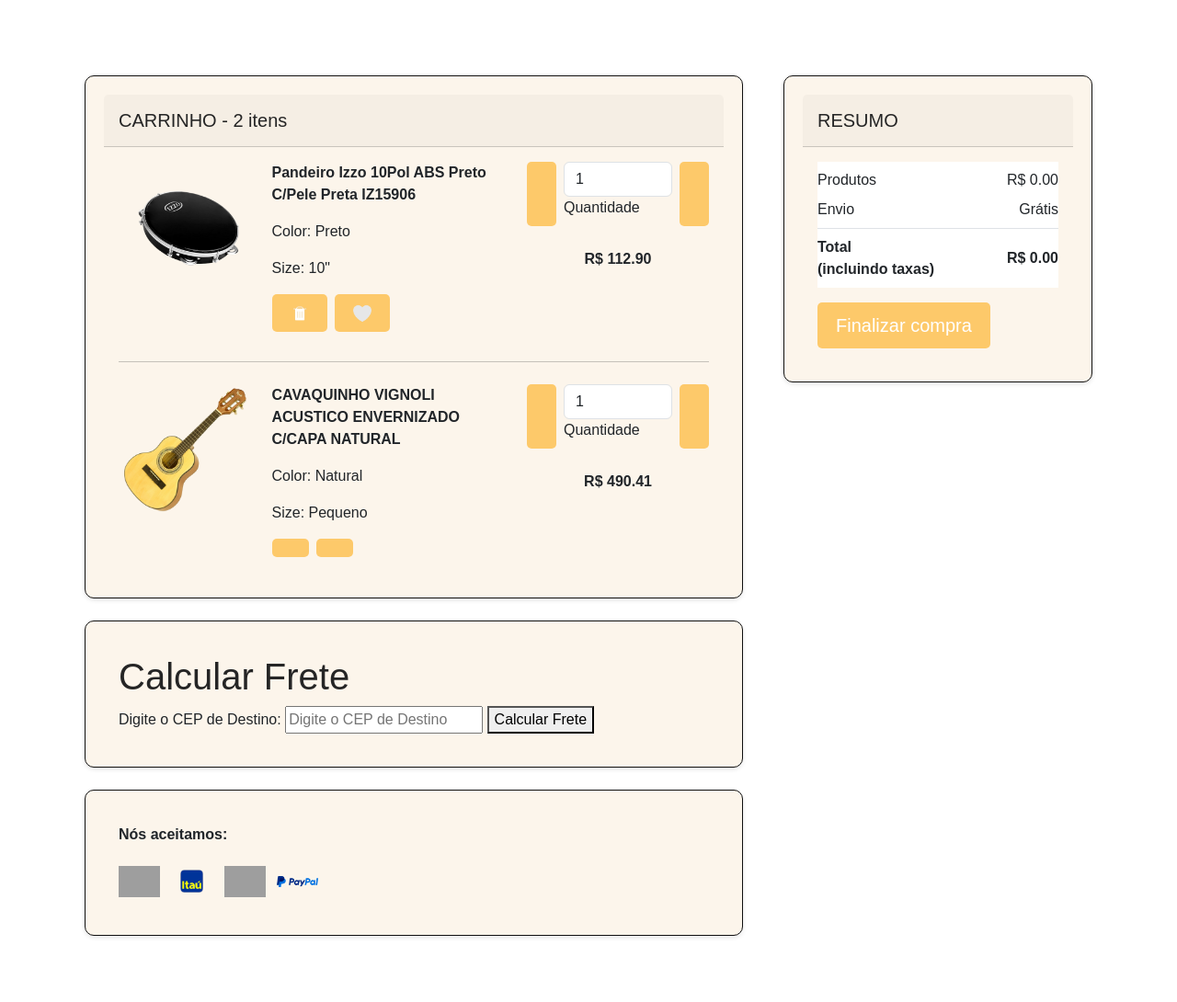
After one commit to BiaMayumi/groove, a PHP site: page /carrinho.html in a window 1280 px wide. The commit adds this page. Shown: the whole page at 92% size. Run offline with PHP 8.4, Linux system fonts and the light colour scheme; grey boxes are pictures that could not be loaded.

Commit message:
commit da mayumi

```diff
--- /dev/null
+++ b/carrinho.css
@@ -0,0 +1,123 @@
+/* Definindo as variáveis de cores */
+:root {
+    --color-black: #252525;
+    --color-black2: #101010;
+    --color-orange: #ffa6008c;
+    --color-white: #ffffff;
+    --color-white2: #FCF5EB;
+    --color-beige: #C09578;
+}
+
+/* Estilos gerais para o corpo do documento */
+body {
+    font-family: Arial, sans-serif;
+    background-color: var(--color-white);
+    color: var(--color-black);
+}
+
+/* Estilos para links */
+a {
+    color: var(--color-orange);
+    text-decoration: none;
+}
+
+a:hover {
+    text-decoration: underline;
+}
+
+/* Estilos para cabeçalhos */
+h1, h2, h3, h4, h5, h6 {
+    color: var(--color-black);
+}
+
+/* Estilos para botões */
+.btn {
+    background-color: var(--color-orange);
+    color: var(--color-white);
+    padding: 10px 20px;
+    border: none;
+    border-radius: 5px;
+    cursor: pointer;
+}
+
+.btn:hover {
+    background-color: var(--color-black);
+    color: var(--color-white);
+}
+
+/* Estilos para caixas de cartão */
+.card {
+    background-color: var(--color-white2);
+    border: 1px solid var(--color-black2);
+    border-radius: 10px;
+    padding: 20px;
+    margin: 10px;
+    box-shadow: 0px 2px 5px rgba(0, 0, 0, 0.1);
+}
+
+/* Outros estilos personalizados */
+/* Por favor, adicione seus estilos personalizados aqui */
+
+/* Exemplo de classe personalizada para um botão de destaque */
+.highlight-button {
+    background-color: var(--color-orange);
+    color: var(--color-white);
+    padding: 12px 24px;
+    border: none;
+    border-radius: 5px;
+    cursor: pointer;
+}
+
+.highlight-button:hover {
+    background-color: var(--color-black);
+    color: var(--color-white);
+}
+
+/* Estilos para o rodapé */
+footer {
+    background-color: var(--color-black2);
+    color: var(--color-white);
+    padding: 20px;
+    text-align: center;
+}
+
+/* Estilos para cabeçalho */
+header {
+    background-color: var(--color-black2);
+    color: var(--color-white);
+    padding: 20px;
+    text-align: center;
+}
+
+/* Estilos para uma classe de destaque */
+.highlight {
+    color: var(--color-orange);
+    font-weight: bold;
+}
+
+/* Estilos para uma classe de fundo escuro */
+.dark-bg {
+    background-color: var(--color-black2);
+    color: var(--color-white);
+    padding: 10px;
+}
+
+/* Estilos para uma classe de fundo claro */
+.light-bg {
+    background-color: var(--color-white2);
+    color: var(--color-black);
+    padding: 10px;
+}
+
+/* Estilos para um botão de ícone */
+.icon-button {
+    background: none;
+    border: none;
+    color: var(--color-orange);
+    font-size: 24px;
+    cursor: pointer;
+}
+
+.icon-button:hover {
+    color: var(--color-black);
+}
--- /dev/null
+++ b/carrinho.html
@@ -0,0 +1,262 @@
+<!DOCTYPE html>
+<html lang="en">
+
+<head>
+    <meta charset="UTF-8">
+    <meta name="viewport" content="width=device-width, initial-scale=1.0">
+    <link href="https://cdn.jsdelivr.net/npm/bootstrap@5.3.1/dist/css/bootstrap.min.css" rel="stylesheet"
+        integrity="sha384-4bw+/aepP/YC94hEpVNVgiZdgIC5+VKNBQNGCHeKRQN+PtmoHDEXuppvnDJzQIu9" crossorigin="anonymous">
+    <link rel="stylesheet" href="carrinho.css">
+    <title>CARRINHO DE COMPRAS</title>
+</head>
+
+<body>
+    <section class="h-100 gradient-custom">
+        <div class="container py-5">
+            <div class="row d-flex justify-content-center my-4">
+                <div class="col-md-8">
+                    <div class="card mb-4">
+                        <div class="card-header py-3">
+                            <h5 class="mb-0">CARRINHO - 2 itens</h5>
+                        </div>
+                        <div class="card-body">
+                            <!-- Single item 1 -->
+                            <div class="row">
+                                <div class="col-lg-3 col-md-12 mb-4 mb-lg-0">
+                                    <!-- Image -->
+                                    <div class="bg-image hover-overlay hover-zoom ripple rounded"
+                                        data-mdb-ripple-color="light">
+                                        <img src="img/pandeiro.png" class="w-100" alt="Blue Jeans Jacket" />
+                                        <a href="#!">
+                                            <div class="mask" style="background-color: rgba(251, 251, 251, 0.2)"></div>
+                                        </a>
+                                    </div>
+                                    <!-- Image -->
+                                </div>
+
+                                <div class="col-lg-5 col-md-6 mb-4 mb-lg-0">
+                                    <!-- Data -->
+                                    <p><strong>Pandeiro Izzo 10Pol ABS Preto C/Pele Preta IZ15906</strong></p>
+                                    <p>Color: Preto</p>
+                                    <p>Size: 10"
+                                    </p>
+                                    <button type="button" class="btn btn-primary btn-sm me-1 mb-2"
+                                        data-mdb-toggle="tooltip" title="Remove item">
+                                        <img src="img/lixeira.png" alt="Lixeira" width="20">
+                                        <i class="fas fa-trash"></i>
+                                    </button>
+                                    <button type="button" class="btn btn-danger btn-sm mb-2" data-mdb-toggle="tooltip"
+                                        title="Adicionar aos favoritos">
+                                        <img src="img/coração.png" alt="Favoritos" width="20">
+                                    </button>
+
+                                    <!-- Data -->
+                                </div>
+
+                                <div class="col-lg-4 col-md-6 mb-4 mb-lg-0">
+                                    <!-- Quantity -->
+                                    <div class="d-flex mb-4" style="max-width: 300px">
+                                        <button class="btn btn-primary px-3 me-2" onclick="decrementQuantity(1)">
+                                            <i class="fas fa-minus"></i>
+                                        </button>
+
+                                        <div class="form-outline">
+                                            <input id="quantity1" min="0" name="quantity" value="1" type="number"
+                                                class="form-control" onchange="updateTotal()">
+                                            <label class="form-label" for="quantity1">Quantidade</label>
+                                        </div>
+
+                                        <button class="btn btn-primary px-3 ms-2" onclick="incrementQuantity(1)">
+                                            <i class="fas fa-plus"></i>
+                                        </button>
+                                    </div>
+                                    <!-- Quantity -->
+
+                                    <!-- Price -->
+                                    <p class="text-start text-md-center">
+                                        <strong id="price1">R$ <span id="itemPrice1">112.90</span></strong>
+                                    </p>
+                                    <!-- Price -->
+                                </div>
+                            </div>
+                            <!-- Single item 1 -->
+
+                            <hr class="my-4" />
+
+                            <!-- Single item 2 -->
+                            <div class="row">
+                                <div class="col-lg-3 col-md-12 mb-4 mb-lg-0">
+                                    <!-- Image -->
+                                    <div class="bg-image hover-overlay hover-zoom ripple rounded"
+                                        data-mdb-ripple-color="light">
+                                        <img src="img/cavaquinho.png" class="w-100" />
+                                        <a href="#!">
+                                            <div class="mask" style="background-color: rgba(251, 251, 251, 0.2)"></div>
+                                        </a>
+                                    </div>
+                                    <!-- Image -->
+                                </div>
+
+                                <div class="col-lg-5 col-md-6 mb-4 mb-lg-0">
+                                    <!-- Data -->
+                                    <p><strong>CAVAQUINHO VIGNOLI ACUSTICO ENVERNIZADO C/CAPA NATURAL
+                                        </strong></p>
+                                    <p>Color: Natural</p>
+                                    <p>Size: Pequeno</p>
+
+                                    <button type="button" class="btn btn-primary btn-sm me-1 mb-2"
+                                        data-mdb-toggle="tooltip" title="Remove item">
+                                        <i class="fas fa-trash"></i>
+                                    </button>
+                                    <button type="button" class="btn btn-danger btn-sm mb-2" data-mdb-toggle="tooltip"
+                                        title="Move to the wish list">
+                                        <i class="fas fa-heart"></i>
+                                    </button>
+                                    <!-- Data -->
+                                </div>
+
+                                <div class="col-lg-4 col-md-6 mb-4 mb-lg-0">
+                                    <!-- Quantity -->
+                                    <div class="d-flex mb-4" style="max-width: 300px">
+                                        <button class="btn btn-primary px-3 me-2" onclick="decrementQuantity(2)">
+                                            <i class="fas fa-minus"></i>
+                                        </button>
+
+                                        <div class="form-outline">
+                                            <input id="quantity2" min="0" name="quantity" value="1" type="number"
+                                                class="form-control" onchange="updateTotal()">
+                                            <label class="form-label" for="quantity2">Quantidade</label>
+                                        </div>
+
+                                        <button class="btn btn-primary px-3 ms-2" onclick="incrementQuantity(2)">
+                                            <i class="fas fa-plus"></i>
+                                        </button>
+                                    </div>
+                                    <!-- Quantity -->
+
+                                    <!-- Price -->
+                                    <p class="text-start text-md-center">
+                                        <strong id="price2">R$ <span id="itemPrice2">490.41</span></strong>
+                                    </p>
+                                    <!-- Price -->
+                                </div>
+                            </div>
+                            <!-- Single item 2 -->
+                        </div>
+                    </div>
+                    <div class="card mb-4">
+                        <div class="card-body">
+                            <h1>Calcular Frete</h1>
+
+                            <label for="cepDestino">Digite o CEP de Destino:</label>
+                            <input type="text" id="cepDestino" placeholder="Digite o CEP de Destino">
+                            <button id="calcularFrete">Calcular Frete</button>
+
+                            <div id="resultadoFrete">
+                                <!-- Aqui será exibido o resultado do cálculo de frete -->
+                            </div>
+
+                            <script>
+                                function decrementQuantity(itemId) {
+                                    const quantityField = document.getElementById('quantity' + itemId);
+                                    if (quantityField.value > 1) {
+                                        quantityField.value--;
+                                        updateTotal();
+                                    }
+                                }
+
+                                function incrementQuantity(itemId) {
+                                    const quantityField = document.getElementById('quantity' + itemId);
+                                    quantityField.value++;
+                                    updateTotal();
+                                }
+
+                                function updateTotal() {
+                                    const quantity1 = parseInt(document.getElementById('quantity1').value);
+                                    const price1 = parseFloat(document.getElementById('itemPrice1').innerText);
+                                    const quantity2 = parseInt(document.getElementById('quantity2').value);
+                                    const price2 = parseFloat(document.getElementById('itemPrice2').innerText);
+
+                                    const total = (quantity1 * price1 + quantity2 * price2).toFixed(2);
+
+                                    document.getElementById('totalPrice').innerText = 'R$ ' + total;
+                                }
+
+                                document.getElementById('calcularFrete').addEventListener('click', function () {
+                                    const cepDestino = document.getElementById('cepDestino').value;
+
+                                    // Substitua o URL da API e a chave de API pelo seu serviço de cálculo de frete
+                                    const apiUrl = 'URL_DA_SUA_API_DE_CALCULO_DE_FRETE?key=SUA_CHAVE_API&cep_destino=' + cepDestino;
+
+                                    fetch(apiUrl)
+                                        .then(response => response.json())
+                                        .then(data => {
+                                            // Exiba o resultado do cálculo de frete na página
+                                            const resultadoFrete = document.getElementById('resultadoFrete');
+                                            resultadoFrete.innerHTML = 'Custo do frete: R$ ' + data.valor;
+                                        })
+                                        .catch(error => {
+                                            console.error('Erro ao calcular o frete:', error);
+                                        });
+                                });
+
+                                // Chame a função de atualização do total ao carregar a página
+                                updateTotal();
+                            </script>
+                        </div>
+                    </div>
+                    <div class="card mb-4 mb-lg-0">
+                        <div class="card-body">
+                            <p><strong>Nós aceitamos:</strong></p>
+                            <img class="me-2" width="45px"
+                                src="https://mdbcdn.b-cdn.net/wp-content/plugins/woocommerce-gateway-stripe/assets/images/visa.svg"
+                                alt="Visa" />
+                            <img class="me-2" width="45px" src="img/itau.png" alt="Itau" />
+                            <img class="me-2" width="45px"
+                                src="https://mdbcdn.b-cdn.net/wp-content/plugins/woocommerce-gateway-stripe/assets/images/mastercard.svg"
+                                alt="Mastercard" />
+                            <img class="me-2" width="45px" src="img/PayPal.png" alt="PayPal acceptance mark" />
+                        </div>
+                    </div>
+                </div>
+                <div class="col-md-4">
+                    <div class="card mb-4">
+                        <div class="card-header py-3">
+                            <h5 class="mb-0">RESUMO</h5>
+                        </div>
+                        <div class="card-body">
+                            <ul class="list-group list-group-flush">
+                                <li
+                                    class="list-group-item d-flex justify-content-between align-items-center border-0 px-0 pb-0">
+                                    Produtos
+                                    <span>R$ <span id="totalPrice">0.00</span></span>
+                                </li>
+                                <li class="list-group-item d-flex justify-content-between align-items-center px-0">
+                                    Envio
+                                    <span>Grátis</span>
+                                </li>
+                                <li
+                                    class="list-group-item d-flex justify-content-between align-items-center border-0 px-0 mb-3">
+                                    <div>
+                                        <strong>Total</strong>
+                                        <strong>
+                                            <p class="mb-0">(incluindo taxas)
+                                            </p>
+                                        </strong>
+                                    </div>
+                                    <span><strong>R$ <span id="totalPriceWithShipping">0.00</span></strong></span>
+                                </li>
+                            </ul>
+
+                            <button type="button" class="btn btn-primary btn-lg btn-block">
+                                Finalizar compra
+                            </button>
+                        </div>
+                    </div>
+                </div>
+            </div>
+        </div>
+    </section>
+</body>
+
+</html>
```
Also changed, not shown: home.css (+25 -24 lines), img/PayPal.png (added), img/cavaquinho.png (added), img/coracao copy.png (deleted), img/coracao.png (deleted), img/coração.png (added), img/itau.png (added), img/lixeira.png (added), img/pandeiro.png (added).
